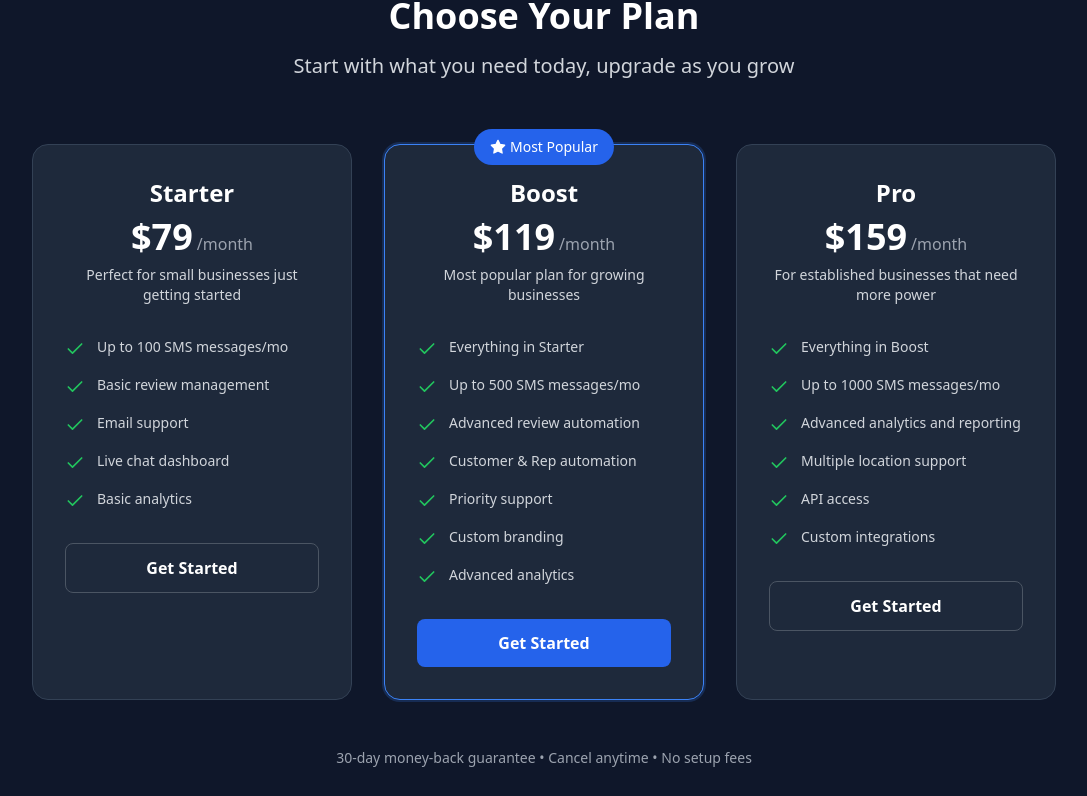
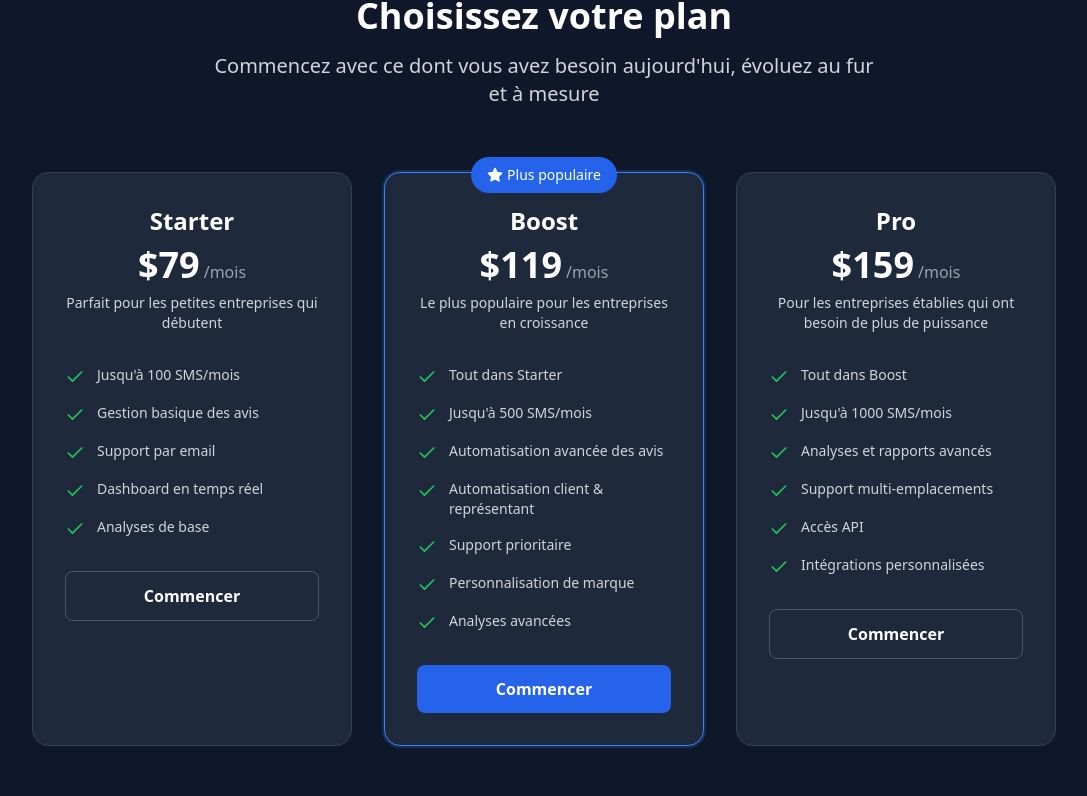
Before and after one commit to Ayoub-Taoussi/project_frontend, a React (Vite) app: page / in a window 1280 px wide. Shown: the part 2078-2874 px from the top of the page, without its empty margins (96-1183 px from the left). Built offline with nearby package versions, Linux system fonts and the light colour scheme.

Commit message:
Update Pricing.tsx

```diff
--- a/src/components/Pricing.tsx
+++ b/src/components/Pricing.tsx
@@ -2,65 +2,71 @@ import React from 'react';
 import { Check, Star } from 'lucide-react';
 
 const Pricing = () => {
+  const handlePlanSelection = (planName: string) => {
+    // Pour l'instant, on redirige vers la page de checkout
+    // Plus tard, on peut ajouter des paramètres pour pré-sélectionner le plan
+    window.location.href = `/payment/checkout.html?plan=${planName.toLowerCase()}`;
+  };
+
   const plans = [
     {
       name: "Starter",
       price: "$79",
-      period: "/month",
-      description: "Perfect for small businesses just getting started",
+      period: "/mois",
+      description: "Parfait pour les petites entreprises qui débutent",
       features: [
-        "Up to 100 SMS messages/mo",
-        "Basic review management",
-        "Email support",
-        "Live chat dashboard",
-        "Basic analytics"
+        "Jusqu'à 100 SMS/mois",
+        "Gestion basique des avis",
+        "Support par email",
+        "Dashboard en temps réel",
+        "Analyses de base"
       ],
-      buttonText: "Get Started",
+      buttonText: "Commencer",
       buttonStyle: "border border-gray-600 text-white hover:bg-slate-800"
     },
     {
       name: "Boost",
       price: "$119",
-      period: "/month",
-      description: "Most popular plan for growing businesses",
+      period: "/mois",
+      description: "Le plus populaire pour les entreprises en croissance",
       features: [
-        "Everything in Starter",
-        "Up to 500 SMS messages/mo",
-        "Advanced review automation",
-        "Customer & Rep automation",
-        "Priority support",
-        "Custom branding",
-        "Advanced analytics"
+        "Tout dans Starter",
+        "Jusqu'à 500 SMS/mois",
+        "Automatisation avancée des avis",
+        "Automatisation client & représentant",
+        "Support prioritaire",
+        "Personnalisation de marque",
+        "Analyses avancées"
       ],
-      buttonText: "Get Started",
+      buttonText: "Commencer",
       buttonStyle: "bg-blue-600 hover:bg-blue-700 text-white",
       popular: true
     },
     {
       name: "Pro",
       price: "$159",
-      period: "/month",
-      description: "For established businesses that need more power",
+      period: "/mois",
+      description: "Pour les entreprises établies qui ont besoin de plus de puissance",
       features: [
-        "Everything in Boost",
-        "Up to 1000 SMS messages/mo",
-        "Advanced analytics and reporting",
-        "Multiple location support",
-        "API access",
-        "Custom integrations"
+        "Tout dans Boost",
+        "Jusqu'à 1000 SMS/mois",
+        "Analyses et rapports avancés",
+        "Support multi-emplacements",
+        "Accès API",
+        "Intégrations personnalisées"
       ],
-      buttonText: "Get Started",
+      buttonText: "Commencer",
       buttonStyle: "border border-gray-600 text-white hover:bg-slate-800"
     }
   ];
 
   return (
-    <section id="pricing" className="bg-slate-900 py-20">
+    <section className="bg-slate-900 py-20">
       <div className="max-w-7xl mx-auto px-4 sm:px-6 lg:px-8">
         <div className="text-center mb-16">
-          <h2 className="text-4xl font-bold text-white mb-4">Choose Your Plan</h2>
+          <h2 className="text-4xl font-bold text-white mb-4">Choisissez votre plan</h2>
           <p className="text-xl text-gray-300 max-w-2xl mx-auto">
-            Start with what you need today, upgrade as you grow
+            Commencez avec ce dont vous avez besoin aujourd'hui, évoluez au fur et à mesure
           </p>
         </div>
 
@@ -73,7 +79,7 @@ const Pricing = () => {
                 <div className="absolute -top-4 left-1/2 transform -translate-x-1/2">
                   <div className="bg-blue-600 text-white px-4 py-2 rounded-full text-sm font-medium flex items-center">
                     <Star className="w-4 h-4 mr-1 fill-current" />
-                    Most Popular
+                    Plus populaire
                   </div>
                 </div>
               )}
@@ -96,7 +102,10 @@ const Pricing = () => {
                 ))}
               </ul>
 
-              <button className={`w-full py-3 px-6 rounded-lg font-semibold transition-colors ${plan.buttonStyle}`}>
+              <button
+                onClick={() => handlePlanSelection(plan.name)}
+                className={`w-full py-3 px-6 rounded-lg font-semibold transition-colors ${plan.buttonStyle}`}
+              >
                 {plan.buttonText}
               </button>
             </div>
@@ -105,7 +114,7 @@ const Pricing = () => {
 
         <div className="text-center mt-12">
           <p className="text-gray-400 text-sm">
-            30-day money-back guarantee • Cancel anytime • No setup fees
+            Garantie satisfait ou remboursé 30 jours • Annulation à tout moment • Aucun frais d'installation
           </p>
         </div>
       </div>
```
